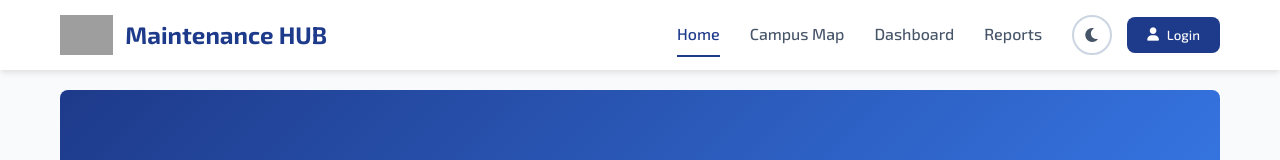
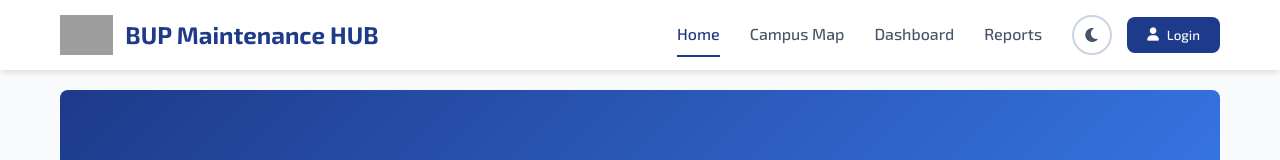
Before and after one commit to T4H5iN/BUP-Maintenance-HUB, a plain HTML site: page index.html in a window 1280 px wide. Shown: the top 160 px of the page. Drawn offline with Linux system fonts and the light colour scheme; grey boxes are pictures that could not be loaded.

Commit message:
updated page title

```diff
--- a/index.html
+++ b/index.html
@@ -12,7 +12,7 @@
         <div class="nav-container">
             <div class="nav-logo">
                 <img src="https://bup.edu.bd/public/upload/logo/202306071686132726.svg" alt="BUP Logo" class="logo">
-                <span class="nav-title">Maintenance HUB</span>
+                <span class="nav-title">BUP Maintenance HUB</span>
             </div>
             <div class="nav-links">
                 <a href="#home" class="nav-link active">Home</a>
```
